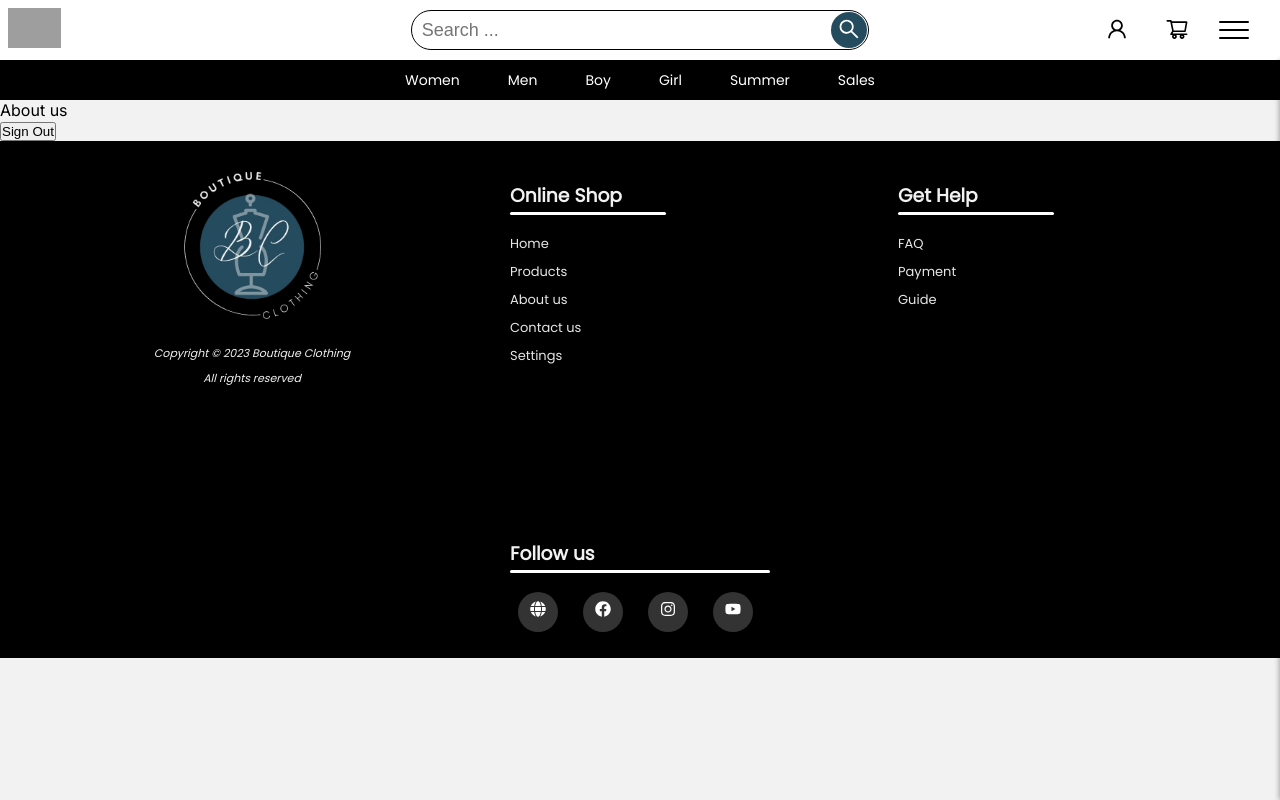
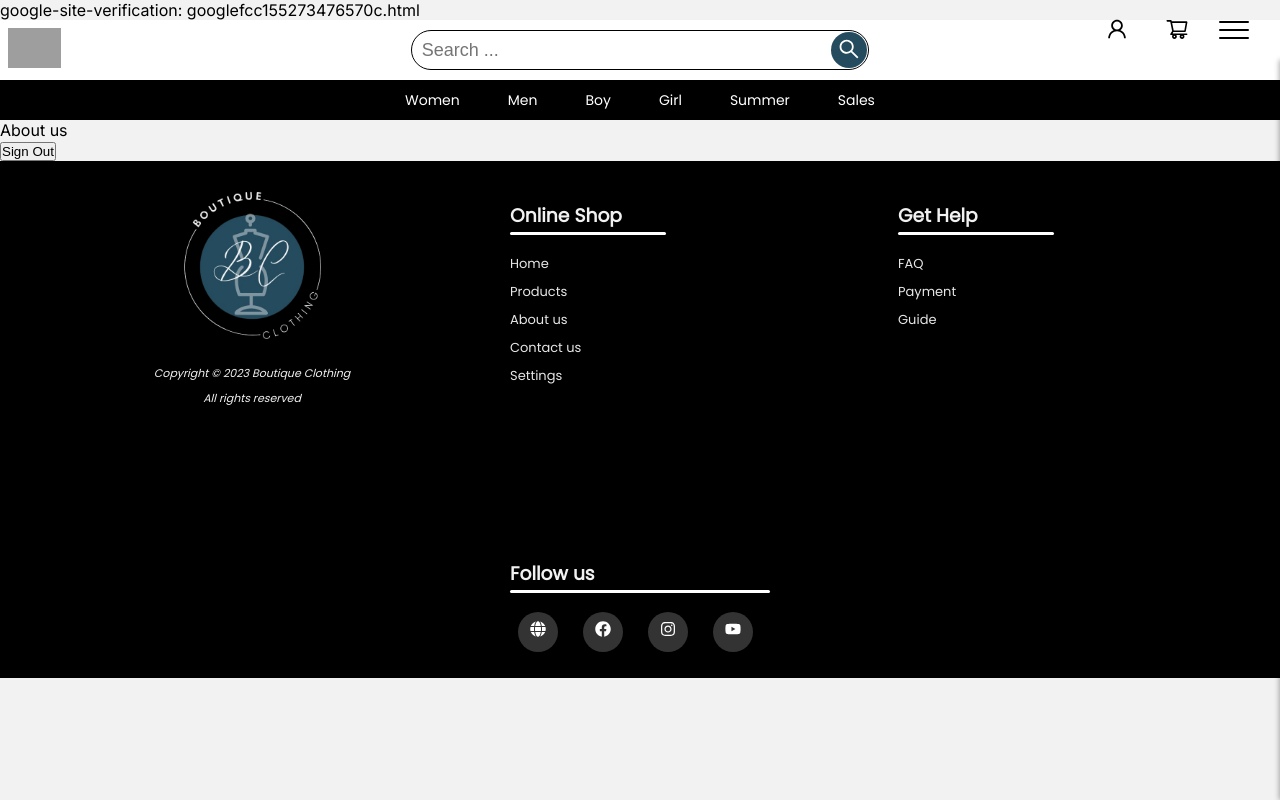
Before and after one commit to Les-Jailes/Boutique_Clothing, a Next.js app: page /pages/about-us in a window 1280 px wide. Built offline with nearby package versions, Linux system fonts and the light colour scheme; no server answers; grey boxes are pictures that could not be loaded.

Commit message:
Changing into the root the verification

```diff
--- a/src/app/layout.js
+++ b/src/app/layout.js
@@ -17,6 +17,7 @@ export const metadata = {
 export default function RootLayout({ children }) {
   return (
     <html lang="en">
+      google-site-verification: googlefcc155273476570c.html
       <body className={inter.className}>
       <AuthProvider>
           <CartProvider>
```
